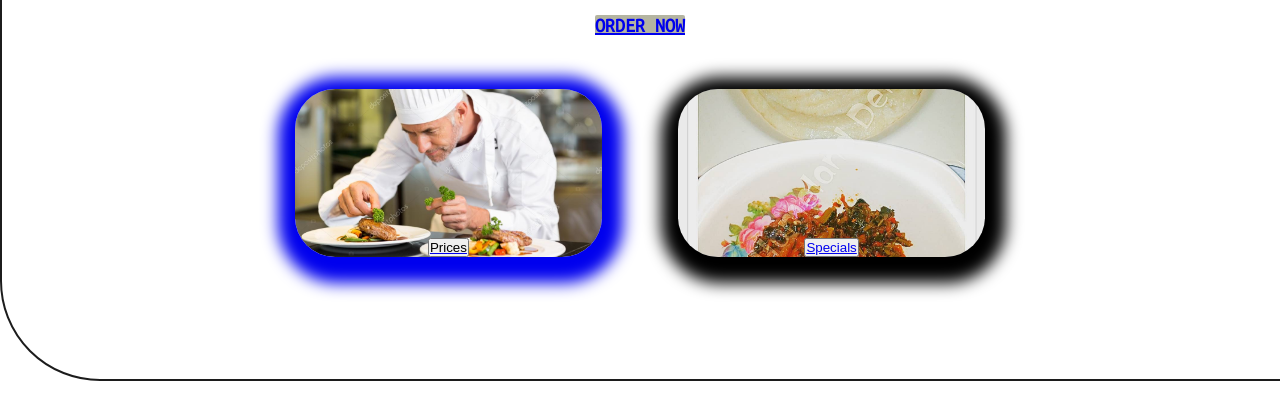
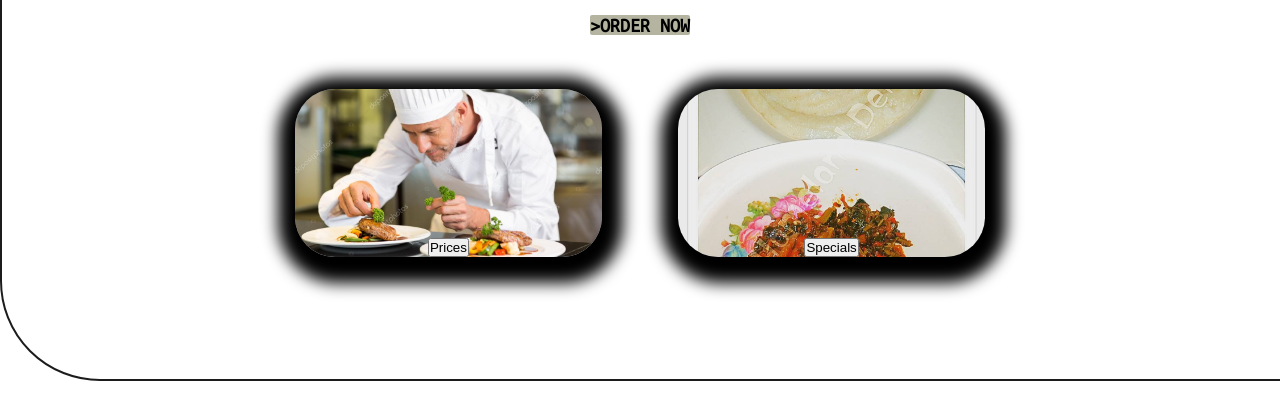
Before and after one commit to abdul5-beep/abdul5.github.io, a plain HTML site: page index.html in a window 1280 px wide. Shown: the part 290-696 px from the top of the page. Drawn offline with Linux system fonts and the light colour scheme; a script that the page names is missing; files whose address does not match are found by name.

Commit message:
Update index.html

```diff
--- a/index.html
+++ b/index.html
@@ -39,15 +39,15 @@
         </div>
 
 
-        <button class="btn"><a href="image/chef.jpg">ORDER NOW</button>
+        <button class="btn">>ORDER NOW</button>
         <div id="container3">
 
             <div id="row2">
-                <button id="btn" onclick="priceEL()">Prices</button>
+                <button id="btn">Prices</button>
 
             </div>
             <div id="row3">
-                <button id="btn"><a href="special.html">Specials</button>
+                <button id="btn">Specials</button>
             </div>
         </div>
     </div>
```
